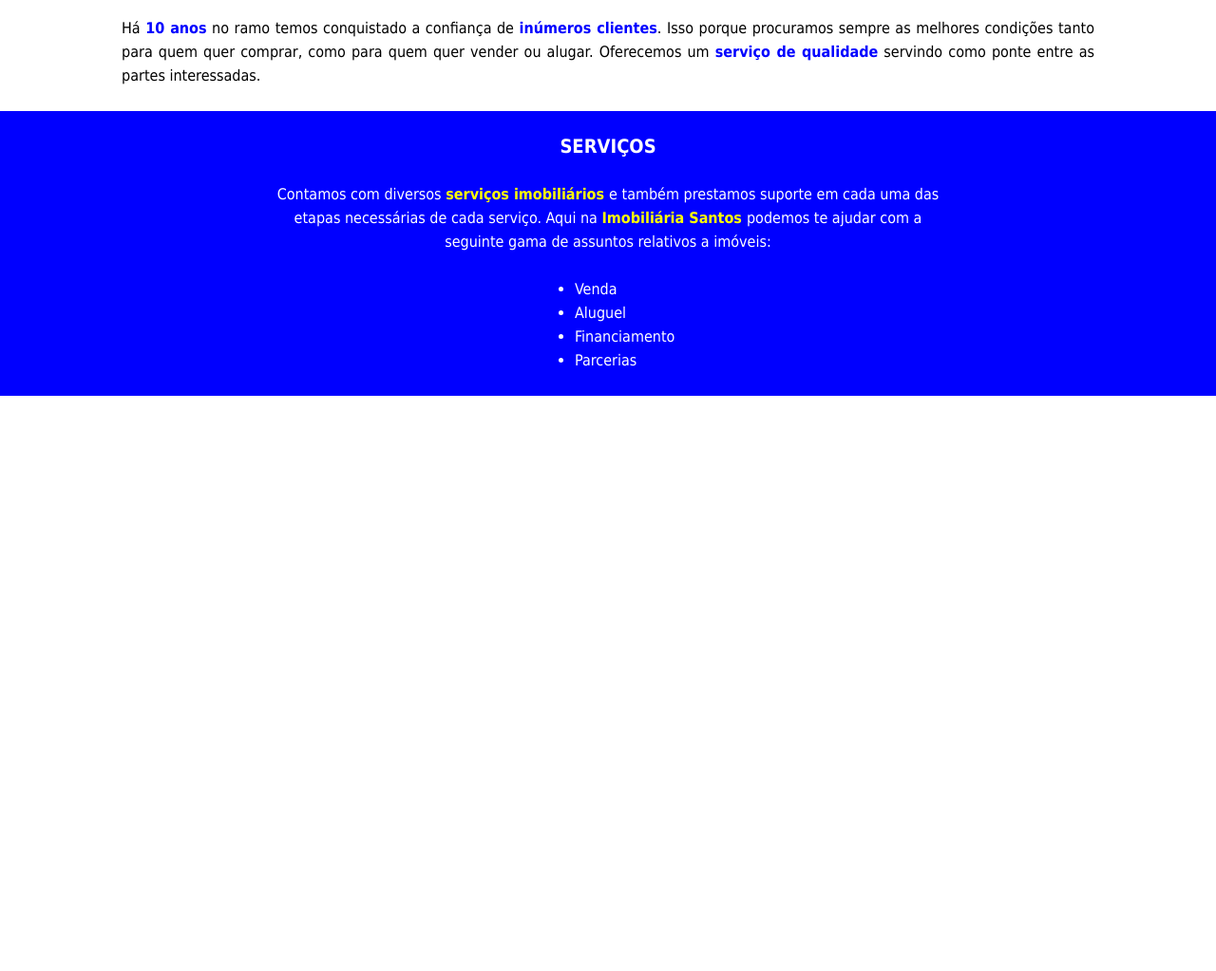
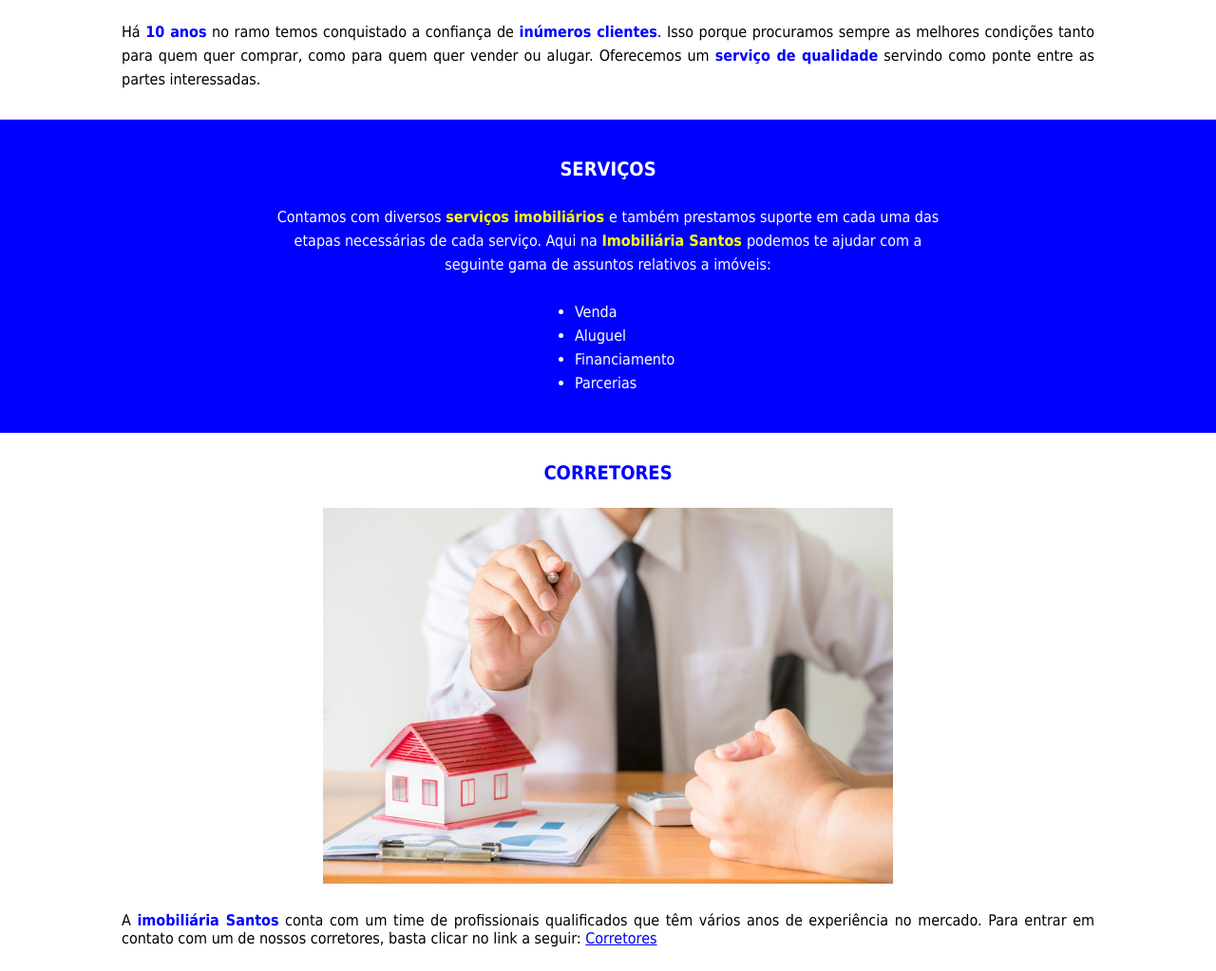
Before and after one commit to devdiegomota/Sexto-projeto-site-imobiliaria, a plain HTML site: page index.html in a window 1280 px wide. Shown: the part 1144-2167 px from the top of the page at 95% size. Before the commit the page ends 1561 px from the top, so only its background shows below. Drawn offline with Linux system fonts and the light colour scheme.

Commit message:
Add files via upload

```diff
--- a/index.html
+++ b/index.html
@@ -11,7 +11,7 @@
         <img src="img/logo.png" class="logo">
         <div class="link-cabecalho">
            <a href="#sobre">Sobre</a>
-           <a href="#servicos">Serviços</a>
+           <a href="#serviços">Serviços</a>
            <a href="#corretores">Corretores</a>
            <a href="#contato">Contato</a>
         </div>
@@ -19,25 +19,30 @@
     <div class="banner">
         <img src="img/banner.jpg">
     </div>
-    <div class="secao-sobre">
+    <div class="secao-sobre" id="sobre">
         <h1>Encontre o imóvel dos seus sonhos</h1>
         <h2>A imobiliaria que te ajuda no sonho do seu imovel</h2>
         <img src="img/imovel-assinatura.jpg">
         <p>Há <span>10 anos</span> no ramo temos conquistado a confiança de <span>inúmeros clientes</span>. Isso porque procuramos sempre as melhores condições tanto para quem quer comprar, como para quem quer vender ou alugar. Oferecemos um <span>serviço de qualidade</span> servindo como ponte entre as partes interessadas.</p>
     </div>
-    <div class="secao-servicos">
+    <div class="secao-servicos" id="serviços">
         <div class="secao-servicos-textos">
-        <h1>SERVIÇOS</h1>
+        <h2>SERVIÇOS</h2>
         <p>Contamos com diversos <span>serviços imobiliários </span> e também prestamos suporte em cada uma das etapas necessárias de cada serviço. Aqui na <span> Imobiliária Santos </span> podemos te ajudar com a seguinte gama de assuntos relativos a imóveis:</p>
-        <div class="lista">
-        <ul>
+         <div class="lista">
+          <ul>
             <li>Venda</li>
             <li>Aluguel</li>
             <li>Financiamento</li>
             <li>Parcerias</li>
-        </ul>
+          </ul>
+         </div>
         </div>
-        </div>
+    </div>
+    <div class="secao-corretores" id="corretores">
+        <h2>CORRETORES</h2>
+        <img src="img/corretores.jpg">
+        <p>A <span>imobiliária Santos</span> conta com um time de profissionais qualificados que têm vários anos de experiência no mercado. Para entrar em contato com um de nossos corretores, basta clicar no link a seguir: <a href="teste.com">Corretores</a></p>
     </div>
 </body>
 </html>
--- a/style.css
+++ b/style.css
@@ -37,14 +37,16 @@
 .secao-sobre p {
     text-align: justify;
     line-height: 25px;
-    margin-bottom: 25px;
+    margin-bottom: 30px;
 }
 .secao-sobre h2 {
     color: rgb(83, 83, 219);
-    font-size: 20px;
+    font-size: 16px;
+    margin-bottom: 15px;
 }
 .secao-sobre h1 {
-    font-size: 30px;
+    font-size: 25px;
+    color: rgb(30, 27, 27);
 }
 .secao-sobre img {
     width: 600px;
@@ -58,12 +60,13 @@
     margin: 0px auto;
 
 }
-.secao-servicos-textos h1 {
+.secao-servicos-textos h2 {
     font-size: 20px;
-    padding-top: 25px;
+    padding-top: 40px;
 }
 .secao-servicos {
     background-color: blue;
+    margin-bottom: 30px;
 }
 .secao-servicos p {
     margin-top: 25px;
@@ -73,9 +76,30 @@
     max-width: 150px;
     text-align: start;
     margin: 0px auto;
-    padding-bottom: 25px;
+    padding-bottom: 40px;
 }
 .secao-servicos-textos span {
     color: yellow;
     font-weight: bold;
 }
+.secao-corretores {
+    text-align: center;
+    max-width: 1024px;
+    margin: 25px auto;
+}
+.secao-corretores p {
+    text-align: justify;
+    padding-top: 25px;
+}
+.secao-corretores h2 {
+    font-size: 20px;
+    color: blue;
+    padding-bottom: 25px;
+}
+.secao-corretores img {
+    width: 600px;
+}
+.secao-corretores span {
+    color: blue;
+    font-weight: bold;
+}
```
